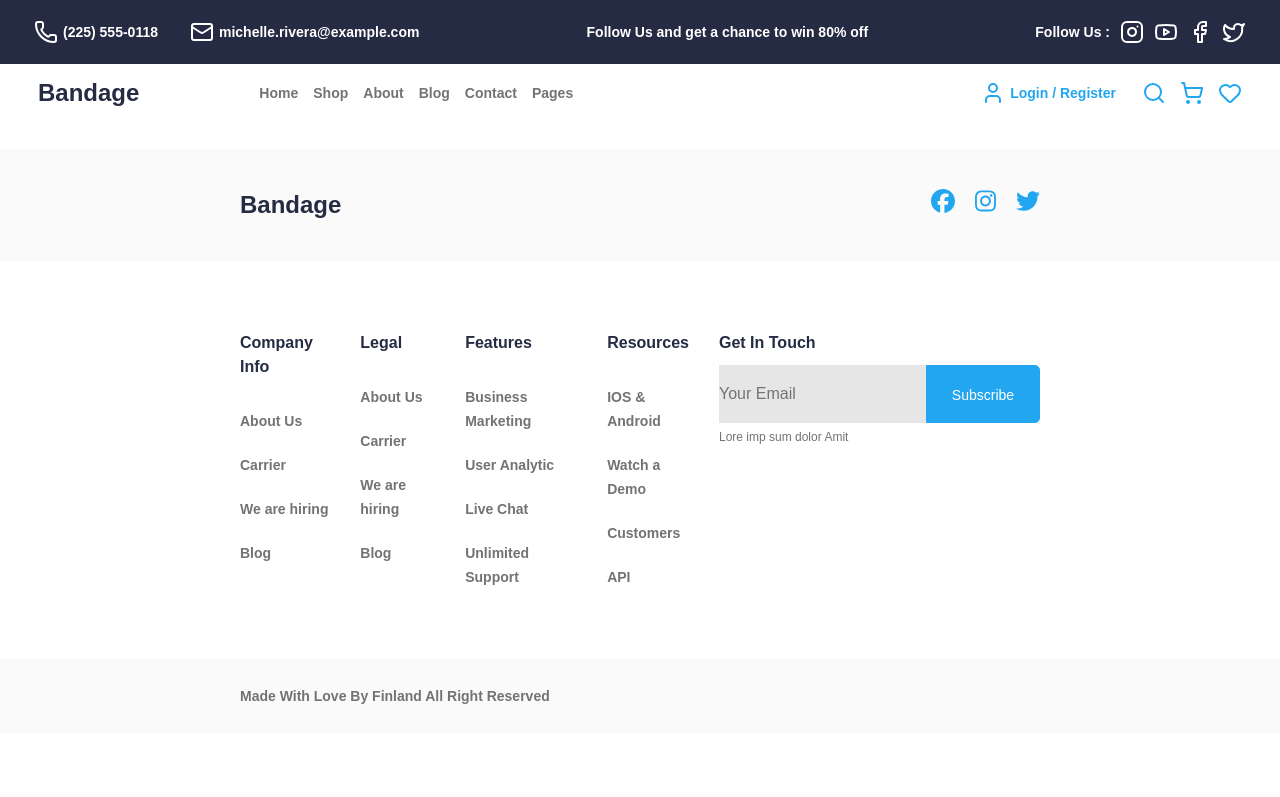
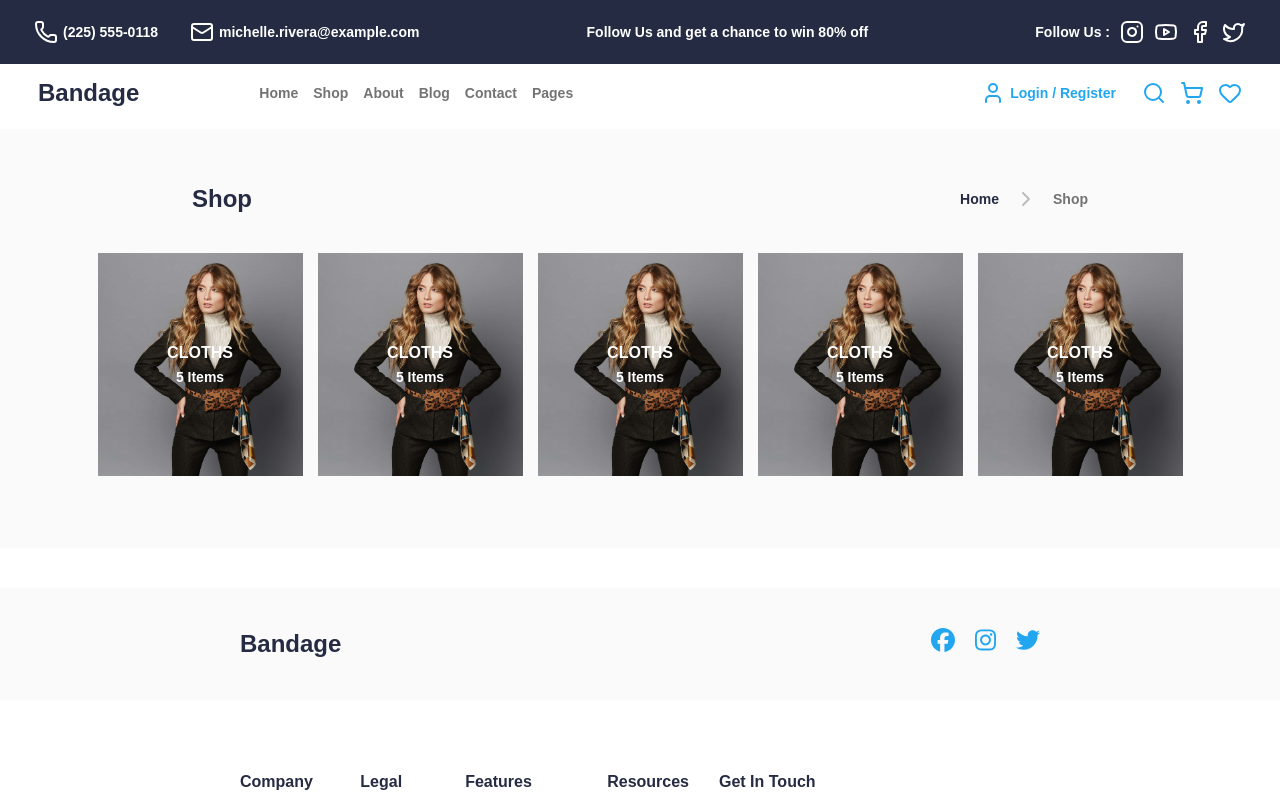
Before and after one commit to kaanarslann/E-Commerce, a React (Vite) app: page /shop in a window 1280 px wide. Shown: the top 797 px of the page. Built offline with nearby package versions, Linux system fonts and the light colour scheme.

Commit message:
adds shopcategories component

```diff
--- /dev/null
+++ b/src/components/ShopCategories.jsx
@@ -0,0 +1,25 @@
+import {Link} from "react-router-dom"
+import { ChevronRight } from "lucide-react";
+import ShopCategory from "./ShopCategory";
+
+export default function ShopCategories() {
+    return (
+        <section className="bg-[#FAFAFA] py-6">
+            <div className="title-links flex flex-col items-center gap-7 mb-5 md:mb-2 md:flex-row md:justify-between md:py-6 md:px-[12rem]">
+                <h3 className="text-2xl leading-8 font-bold text-[#252B42]">Shop</h3>
+                <div className="links flex gap-[0.938rem] py-2.5 text-sm font-bold leading-6">
+                    <Link to="/" className="text-[#252B42]">Home</Link>
+                    <ChevronRight color="#BDBDBD"/>
+                    <Link to="/shop" className="text-[#737373]">Shop</Link>
+                </div>
+            </div>
+            <div className="categories flex flex-col md:flex-row gap-3.5 md:gap-[0.938rem] md:pb-12 md:px-44 md:justify-center">
+                <ShopCategory />
+                <ShopCategory />
+                <ShopCategory />
+                <ShopCategory />
+                <ShopCategory />
+            </div>
+        </section>
+    );
+}
--- /dev/null
+++ b/src/components/ShopCategory.jsx
@@ -0,0 +1,12 @@
+import category from "../assets/category.jpg";
+
+export default function ShopCategory() {
+    return (
+        <section className="shop-category flex flex-col items-center">
+            <div className="category w-[20.75rem] h-[18.75rem] md:w-[12.813rem] md:h-[13.938rem] bg-center bg-cover flex flex-col items-center justify-center text-white" style={{backgroundImage: `url(${category})`}}>
+                <h5 className="text-base leading-6 font-bold">CLOTHS</h5>
+                <h6 className="text-sm leading-6 font-bold">5 Items</h6>
+            </div>
+        </section>
+    );
+}
--- a/src/layout/Header.jsx
+++ b/src/layout/Header.jsx
@@ -12,7 +12,7 @@ export default function Header() {
     };
 
     return (
-        <header className="header">
+        <header className="header md:mb-5">
             <section className="header-navbar">
                 <div className="mobile mt-[2.388rem] block md:hidden">
                     <div className="upper flex justify-between items-center px-[2.375rem] mb-2.5">
--- a/src/layout/PageContent.jsx
+++ b/src/layout/PageContent.jsx
@@ -1,5 +1,6 @@
 import {Switch, Route} from "react-router-dom";
 import HomePage from "../pages/HomePage";
+import ShopPage from "../pages/ShopPage";
 
 export default function PageContent() {
     return (
@@ -8,6 +9,9 @@ export default function PageContent() {
                 <Route exact path="/">
                     <HomePage />
                 </Route>
+                <Route path="/shop">
+                    <ShopPage />
+                </Route>
             </Switch>
         </div>
     )
--- /dev/null
+++ b/src/pages/ShopPage.jsx
@@ -0,0 +1,9 @@
+import ShopCategories from "../components/ShopCategories";
+
+export default function ShopPage() {
+    return (
+        <>
+            <ShopCategories />
+        </>
+    );
+}
```
Also changed, not shown: src/assets/category.jpg (added).
